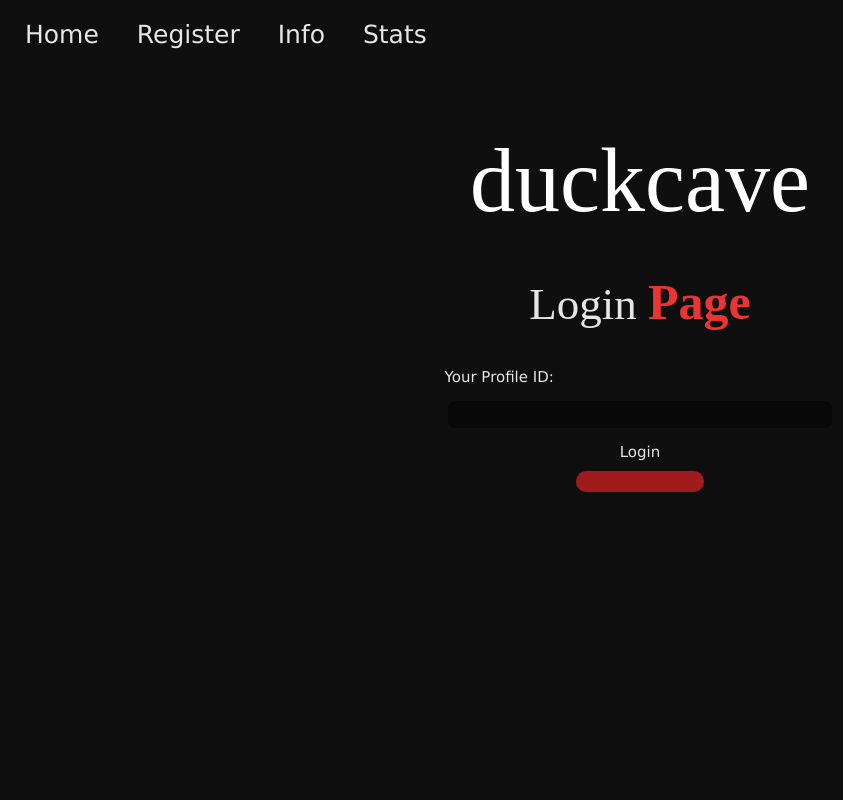
After one commit to ducktheduck/duckobot-site, a Django app: page /login/ in a window 1280 px wide. The commit adds this page. Shown: the whole page, without its empty margins (0-843 px from the left). Run offline with Django 3.2, Linux system fonts and the light colour scheme; some web fonts are replaced.

Commit message:
Added a login page.

```diff
--- a/duckobot/Stats/views.py
+++ b/duckobot/Stats/views.py
@@ -17,3 +17,13 @@ def home_view(request, *args, **kwargs): # *args, **kwargs
     }
 
     return render(request, "index.html", context) # string of HTML code
+
+
+def login_page(request, *args, **kwargs): # *args, **kwargs
+
+
+    context = {
+
+    }
+
+    return render(request, "login.html", context) # string of HTML code
--- a/duckobot/duckobot/urls.py
+++ b/duckobot/duckobot/urls.py
@@ -15,9 +15,10 @@ Including another URLconf
 """
 from django.contrib import admin
 from django.urls import path
-from Stats.views import home_view
+from Stats.views import home_view, login_page
 
 urlpatterns = [
     path('', home_view, name = "home"),
+    path('login/', login_page, name = "login"),
     path('admin/', admin.site.urls),
 ]
--- /dev/null
+++ b/duckobot/src/templates/login.html
@@ -0,0 +1,52 @@
+<html>
+
+    {%load static%}
+
+    <head>
+
+        <meta charset = "UTF-8">
+        <meta http-equiv = "X-UA-Compatible" content = "IE=edge,chrome=1">
+
+        <meta name = "viewport" content = "user-scalable=no,width=device-width,initial-scale=1">
+        <link rel = "stylesheet" href = "{% static "Style/style.css" %}" type = 'text/css'>
+
+        <ul id = "ref">
+            <li> <a href = "/" style = "text-decoration: none; color: #e6e6e6;" id = "login-page-ref">Home</a> </li>
+            <li> <a href = "/register" style = "text-decoration: none; color: #e6e6e6;" id = "login-page-ref">Register</a> </li>
+            <li> <a href = "/info" style = "text-decoration: none; color: #e6e6e6;">Info</a> </li>
+            <li> <a href = "/stats" style = "text-decoration: none; color: #e6e6e6;">Stats</a> </li>
+        </ul>
+
+
+        <h1 id = "title"> duckcave </h1>
+        <h2 id = "subtitle"> Login <span id = "login-page-sub-letter">Page</span></h2>
+
+    </head>
+
+    <body>
+
+        <center>
+            <div id = "div-login">
+                <form>
+
+                    <label for = "id-input" id = "id-input-label">Your Profile ID: </label> <br>
+                    <input type = "text" id="id-input" name = "ID" value = ""> <br>
+
+                </form>
+
+            </div>
+        <center>
+
+        <div id = "div-submit">
+            <form>
+
+                    <label for = "id-submit" id = "id-submit-label">Login</label> <br>
+                    <input type = "submit" id = "id-submit" value = ""> <br>
+
+            </form>
+        </div>
+
+
+    </body>
+
+</html>
--- a/duckobot/static/Style/style.css
+++ b/duckobot/static/Style/style.css
@@ -17,6 +17,7 @@
         padding: 0;
         overflow-x: hidden;
         overflow-y: hidden;
+
     }
     body{
 
@@ -38,6 +39,19 @@
         margin-left: -50vw;
         margin-right: -50vw;
 
+    }
+    #background-wave-cont{
+        background-color: #e6e6e6;
+        width: 300px;
+        height: 300px;
+        max-width: 100%;
+        top: -90px;
+        width: 100vw;
+        position: relative;
+        left: 50%;
+        right: 50%;
+        margin-left: -50vw;
+        margin-right: -50vw;
     }
 /** Main parts**/
 
@@ -73,18 +87,27 @@
     }
 
     #duckobot-letter:hover{
-        color: #ab1a1a;
+        color: #a01c1c;
         transition: ease-in-out 1s;
         cursor: pointer;
+
+    }
+
+    #login-page-sub-letter{
+        color:#eb3434;
+        font-size: 50px;
+        font-weight: 700;
     }
 
     #subtitle{
 
         text-align: center;
         color: #e6e6e6;
+        margin-top: -20px;
         font-family: duckobotFont;
         font-weight: 100;
         font-size: 45px;
+
     }
 
 /** Head **/
@@ -93,6 +116,7 @@
 /** Nav Bar **/
 
     #ref{
+
         font-family: Verdana, Geneva, Tahoma, sans-serif;
         text-decoration: none;
         color: #e6e6e6;
@@ -102,6 +126,7 @@
 
 
     }
+
     ul {
 
         list-style-type: none;
@@ -133,3 +158,90 @@
 
 
 /** Nav Bar **/
+
+/** Forms **/
+
+
+    /** Login Page **/
+
+        #div-login{
+            font-family: Verdana, Geneva, Tahoma, sans-serif;
+            text-decoration: none;
+            color: #e6e6e6;
+            font-weight: 200;
+            font-size: 15px;
+
+
+        }
+        #id-input-label{
+            text-align: left;
+            margin-right: 22vw;
+
+        }
+        #id-input{
+
+            text-decoration: none;
+            color: #e6e6e6;
+            margin-top: 15px;
+            width: 30vw;
+            background-color: #080808;
+            border-radius: 7px;
+            padding: 4px;
+            border-width: 2px;
+            border-style: solid;
+            border-color: #080808;
+        }
+
+        input[type = text]:focus{
+            outline: none;
+            background-color: #0f0f0f;
+            border-radius: 7px;
+            border-width: 2px;
+            border-color: #e6e6e6;
+        }
+
+        #div-submit{
+            font-family: Verdana, Geneva, Tahoma, sans-serif;
+            text-decoration: none;
+            color: #e6e6e6;
+            font-weight: 200;
+            font-size: 15px;
+            text-align: center;
+
+        }
+        #id-submit{
+            text-decoration: none;
+            outline: none;
+            color: #e6e6e6;
+            margin-top: 10px;
+            width: 10vw;
+            background-color: #a01c1c;
+            border: none;
+            border-radius: 10px;
+            padding: 3px;
+
+
+        }
+
+        #id-submit:hover{
+            cursor: pointer;
+            background-color: #9c1d1d;
+        }
+
+    /** Login Page**/
+
+    /** Register Page**/
+
+
+
+
+
+
+
+
+    /** Register Page**/
+
+
+
+
+/** Forms **/
--- a/index.html
+++ b/index.html
@@ -5,6 +5,7 @@
     <head>
 
         <meta charset = "UTF-8">
+
         <meta http-equiv="X-UA-Compatible" content="IE=edge,chrome=1">
 
         <meta name="viewport" content="user-scalable=no,width=device-width,initial-scale=1">
@@ -13,7 +14,7 @@
         <ul id = "ref">
             <li class = "active"> <a href = "/" style = "text-decoration: none; color: #e6e6e6;" id = "login-page-ref">Home</a> </li>
             <li> <a href = "/login" style = "text-decoration: none; color: #e6e6e6;" id = "login-page-ref">Login</a> </li>
-            <li> <a href = "/register" style = "text-decoration: none; color: #e6e6e6;">Register</a> </li>
+            <li> <a href = "/info" style = "text-decoration: none; color: #e6e6e6;">Info</a> </li>
             <li> <a href = "/stats" style = "text-decoration: none; color: #e6e6e6;">Stats</a> </li>
         </ul>
 
@@ -54,6 +55,8 @@
         <svg xmlns="http://www.w3.org/2000/svg" width = "100%" viewBox="0 0 1440 320"><path fill="#e6e6e6" fill-opacity="1" d="M0,192L24,202.7C48,213,96,235,144,250.7C192,267,240,277,288,272C336,267,384,245,432,218.7C480,192,528,160,576,165.3C624,171,672,213,720,218.7C768,224,816,192,864,176C912,160,960,160,1008,154.7C1056,149,1104,139,1152,154.7C1200,171,1248,213,1296,208C1344,203,1392,149,1416,122.7L1440,96L1440,320L1416,320C1392,320,1344,320,1296,320C1248,320,1200,320,1152,320C1104,320,1056,320,1008,320C960,320,912,320,864,320C816,320,768,320,720,320C672,320,624,320,576,320C528,320,480,320,432,320C384,320,336,320,288,320C240,320,192,320,144,320C96,320,48,320,24,320L0,320Z"></path></svg>
 
     </div>
+    <div id = "background-wave-cont">
 
+    </div>
 
 </html>
```
